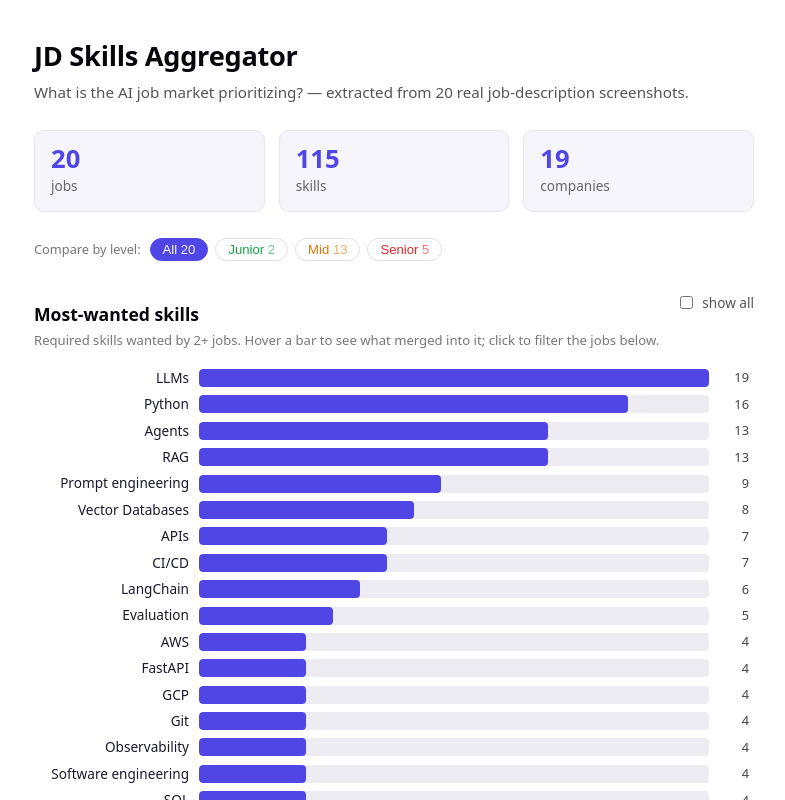
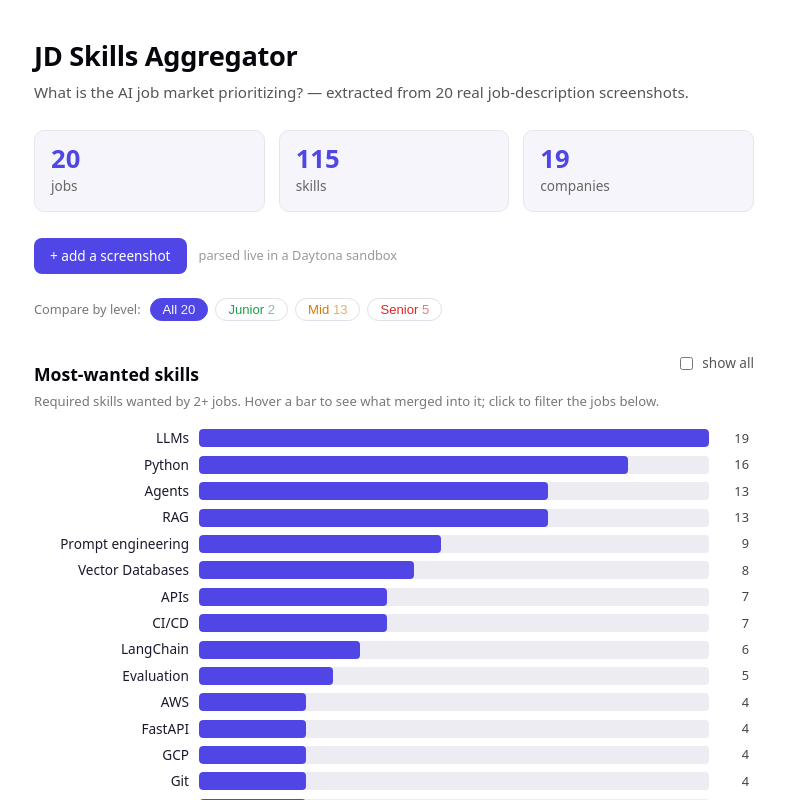
Before and after one commit to chandlershortlidge/job-pipeline, a React (Vite) app in the folder dashboard/: page / in a window 1280 px wide. Shown: the top 800 px of the page, without its empty margins (246-1031 px from the left). Built offline with nearby package versions, Linux system fonts and the light colour scheme.

Commit message:
Phase 4: upload UI for the live Daytona drop-in (+ live badge)

```diff
--- a/dashboard/src/App.css
+++ b/dashboard/src/App.css
@@ -279,3 +279,49 @@ footer {
   font-size: 0.75rem;
   text-align: center;
 }
+
+/* live drop-in upload control */
+.upload {
+  display: flex;
+  align-items: center;
+  gap: 12px;
+  flex-wrap: wrap;
+  margin-bottom: 24px;
+}
+.upload-btn {
+  display: inline-block;
+  background: #4f46e5;
+  color: #fff;
+  font-size: 0.85rem;
+  font-weight: 500;
+  padding: 8px 16px;
+  border-radius: 8px;
+  cursor: pointer;
+}
+.upload-btn:hover {
+  background: #4338ca;
+}
+.upload-btn.busy {
+  background: #8b86d6;
+  cursor: progress;
+}
+.upload-hint {
+  color: #999;
+  font-size: 0.8rem;
+}
+.upload-err {
+  color: #dc2626;
+  font-size: 0.8rem;
+}
+.live-badge {
+  margin-left: 7px;
+  font-size: 0.62rem;
+  font-weight: 700;
+  letter-spacing: 0.03em;
+  text-transform: uppercase;
+  color: #16a34a;
+  background: #dcfce7;
+  border-radius: 4px;
+  padding: 1px 5px;
+  vertical-align: middle;
+}
--- a/dashboard/src/App.jsx
+++ b/dashboard/src/App.jsx
@@ -10,11 +10,23 @@ const SENIORITY_LEVELS = [
   { level: 'Senior', color: '#dc2626' },
 ]
 
+// Read a File into a base64 string (no data: prefix) for POSTing to /api/extract.
+function fileToBase64(file) {
+  return new Promise((resolve, reject) => {
+    const reader = new FileReader()
+    reader.onload = () => resolve(String(reader.result).split(',')[1])
+    reader.onerror = reject
+    reader.readAsDataURL(file)
+  })
+}
+
 export default function App() {
   const [data, setData] = useState(null)
   const [selectedSkill, setSelectedSkill] = useState(null)
   const [selectedSeniority, setSelectedSeniority] = useState(null)
   const [showAll, setShowAll] = useState(false)
+  const [uploading, setUploading] = useState(false)
+  const [uploadError, setUploadError] = useState(null)
 
   useEffect(() => {
     fetch('/jobs.json')
@@ -22,6 +34,30 @@ export default function App() {
       .then(setData)
       .catch((e) => console.error('failed to load jobs.json', e))
   }, [])
+
+  // Live drop-in: parse an uploaded screenshot in a Daytona sandbox, prepend the job.
+  async function handleUpload(e) {
+    const file = e.target.files?.[0]
+    if (!file) return
+    setUploadError(null)
+    setUploading(true)
+    try {
+      const image = await fileToBase64(file)
+      const res = await fetch('/api/extract', {
+        method: 'POST',
+        headers: { 'content-type': 'application/json' },
+        body: JSON.stringify({ image, media_type: file.type || 'image/png' }),
+      })
+      const payload = await res.json()
+      if (!res.ok || !payload.job) throw new Error(payload.error || 'extraction failed')
+      setData((prev) => ({ ...prev, jobs: [payload.job, ...prev.jobs] }))
+    } catch (err) {
+      setUploadError(String(err.message || err))
+    } finally {
+      setUploading(false)
+      e.target.value = '' // allow re-uploading the same file
+    }
+  }
 
   const derived = useMemo(() => {
     if (!data) return null
@@ -110,6 +146,15 @@ export default function App() {
           <strong>{stats.companies}</strong>
           <span>companies</span>
         </div>
+      </section>
+
+      <section className="upload">
+        <label className={'upload-btn' + (uploading ? ' busy' : '')}>
+          {uploading ? 'Parsing in a Daytona sandbox…' : '+ add a screenshot'}
+          <input type="file" accept="image/*" onChange={handleUpload} disabled={uploading} hidden />
+        </label>
+        <span className="upload-hint">parsed live in a Daytona sandbox</span>
+        {uploadError && <span className="upload-err">⚠ {uploadError}</span>}
       </section>
 
       <section className="chart">
@@ -216,7 +261,10 @@ function JobRow({ job }) {
   return (
     <li className="job">
       <button className="job-head" onClick={() => setOpen((o) => !o)}>
-        <span className="job-co">{job.company || '—'}</span>
+        <span className="job-co">
+          {job.company || '—'}
+          {job.id?.startsWith('live-') && <span className="live-badge">live</span>}
+        </span>
         <span className="job-title">{job.title || '—'}</span>
         <span className="job-sen">
           {job.seniority || '—'}
```
